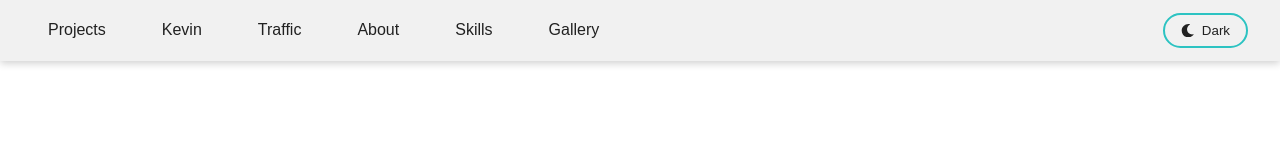
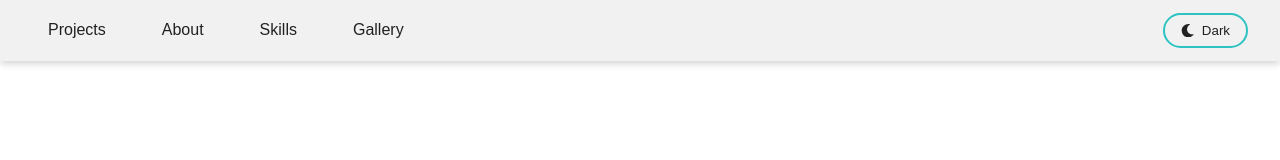
Before and after one commit to larissabenvenuti/Portfolio-GabrielSanches, a Next.js app: page / in a window 1280 px wide. Shown: the top 160 px of the page. Built offline with nearby package versions, Linux system fonts and the light colour scheme.

Commit message:
Menu update

```diff
--- a/src/components/sections/Header/index.js
+++ b/src/components/sections/Header/index.js
@@ -36,12 +36,6 @@ export default function Header() {
             <Link href="#projects" onClick={() => setIsMenuOpen(false)}>Projects</Link>
           </ListItem>
           <ListItem>
-            <Link href="#kevin" onClick={() => setIsMenuOpen(false)}>Kevin</Link>
-          </ListItem>
-          <ListItem>
-            <Link href="#traffic" onClick={() => setIsMenuOpen(false)}>Traffic</Link>
-          </ListItem>
-          <ListItem>
             <Link href="#about" onClick={() => setIsMenuOpen(false)}>About</Link>
           </ListItem>
           <ListItem>
```
